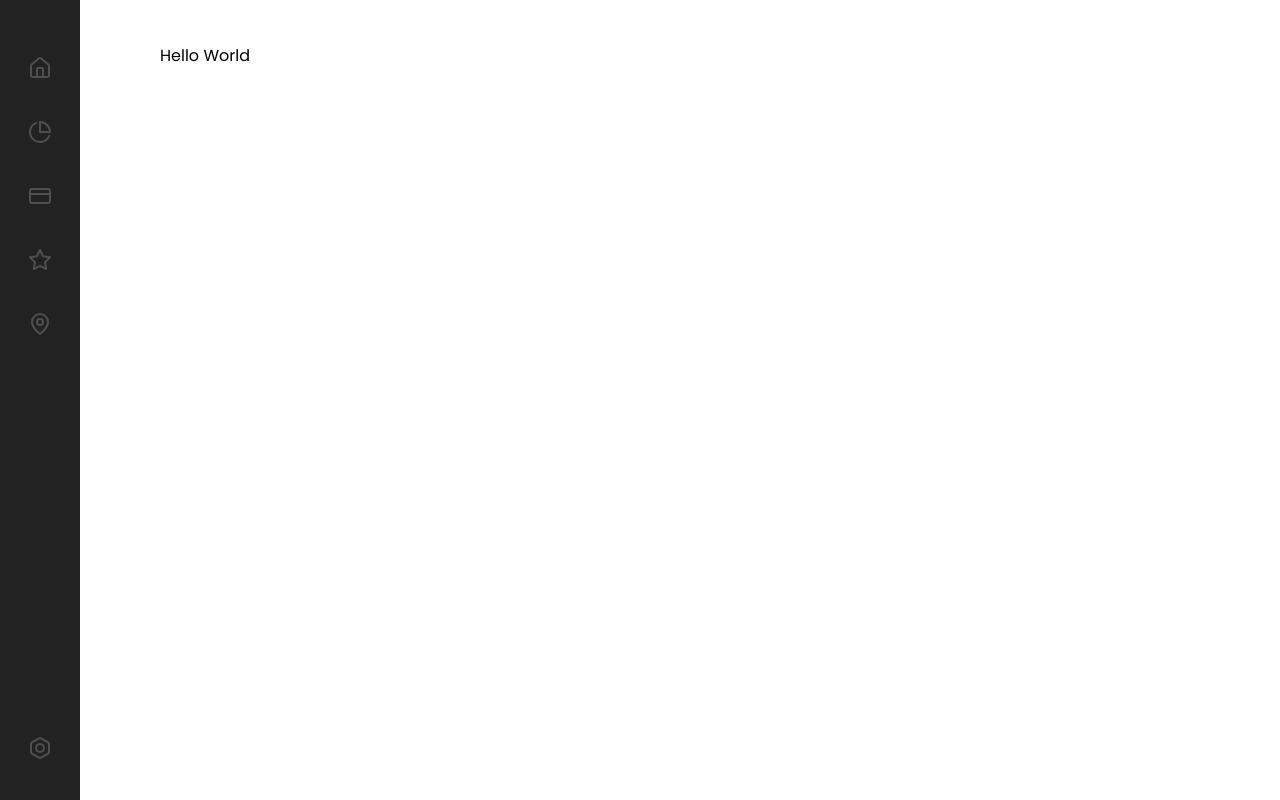
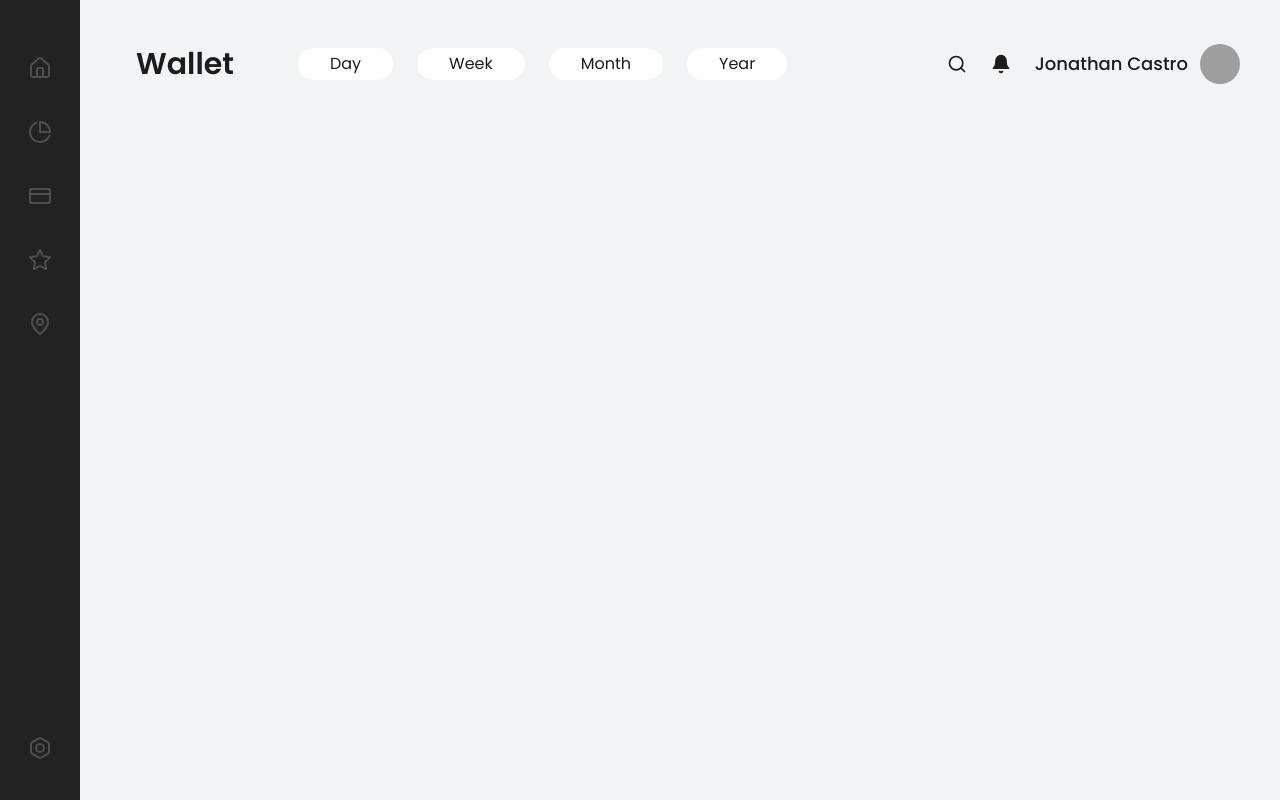
Before and after one commit to johnncaastro/dashcard, a React (Vite) app: page / in a window 1280 px wide. Built offline with nearby package versions, Linux system fonts and the light colour scheme; grey boxes are pictures that could not be loaded.

Commit message:
style: create header component

```diff
--- a/src/app.tsx
+++ b/src/app.tsx
@@ -1,3 +1,5 @@
+import { Header } from './components/header'
+
 export function App() {
-  return <h1>Hello World</h1>
+  return <Header />
 }
--- /dev/null
+++ b/src/components/header.tsx
@@ -0,0 +1,42 @@
+import { Search, Bell } from 'lucide-react'
+
+export function Header() {
+  return (
+    <header className="flex items-center text-gray-900">
+      <h1 className="mr-16 text-3xl font-semibold">Wallet</h1>
+      <div className="space-x-6">
+        <button
+          type="button"
+          className="bg-white-100 hover:text-white-100 rounded-full px-8 py-1 transition-colors duration-200 hover:bg-orange-500"
+        >
+          Day
+        </button>
+        <button type="button" className="bg-white-100 rounded-full px-8 py-1">
+          Week
+        </button>
+        <button type="button" className="bg-white-100 rounded-full px-8 py-1">
+          Month
+        </button>
+        <button type="button" className="bg-white-100 rounded-full px-8 py-1">
+          Year
+        </button>
+      </div>
+      <div className="ml-auto flex items-center gap-6">
+        <button type="button">
+          <Search className="h-5 w-5 text-gray-900" />
+        </button>
+        <button type="button">
+          <Bell className="h-5 w-5 fill-gray-900 text-gray-900" />
+        </button>
+        <div className="flex items-center gap-3">
+          <strong className="text-lg font-medium">Jonathan Castro</strong>
+          <img
+            src="https://github.com/johnncaastro.png"
+            alt="Perfil do Github"
+            className="h-10 w-10 rounded-full"
+          />
+        </div>
+      </div>
+    </header>
+  )
+}
--- a/src/main.tsx
+++ b/src/main.tsx
@@ -1,13 +1,13 @@
 import ReactDOM from 'react-dom/client'
 import { App } from './app.tsx'
-import { Sidebar } from './components/Sidebar/sidebar.tsx'
+import { Sidebar } from './components/Sidebar/index.tsx'
 
 import './index.css'
 
 ReactDOM.createRoot(document.getElementById('root')!).render(
   <div className="max-w-app grid-cols-app grid min-h-screen">
     <Sidebar />
-    <main className="pr-18 py-11 pl-20">
+    <main className="bg-white-300 py-11 pl-14 pr-10">
       <App />
     </main>
   </div>,
--- a/tailwind.config.js
+++ b/tailwind.config.js
@@ -20,6 +20,10 @@ export default {
         gray: {
           500: '#4f4f4f',
           700: '#222222',
+          900: '#1c1c1c',
+        },
+        orange: {
+          500: '#fc773c',
         },
         white: {
           100: '#fff',
```
Also changed, not shown: src/components/Sidebar/index.tsx (renamed from src/components/Sidebar/sidebar.tsx).
